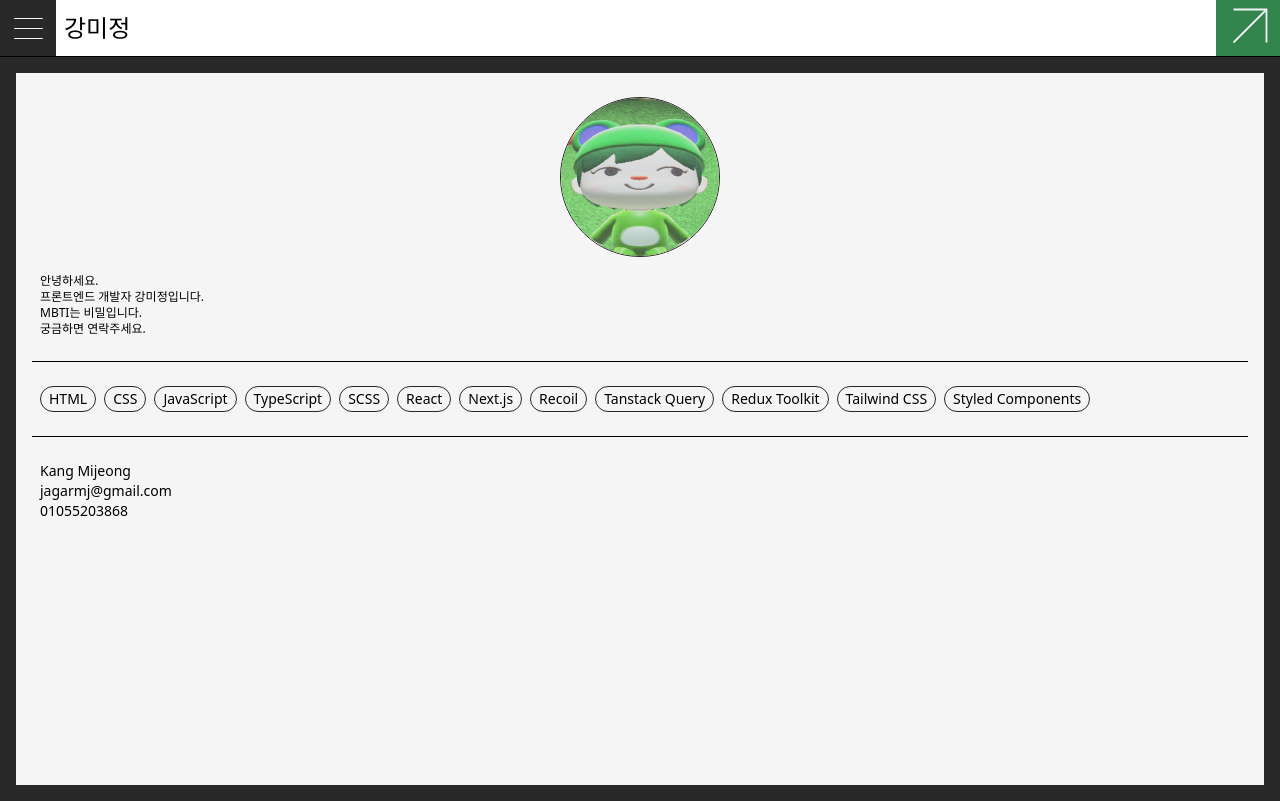
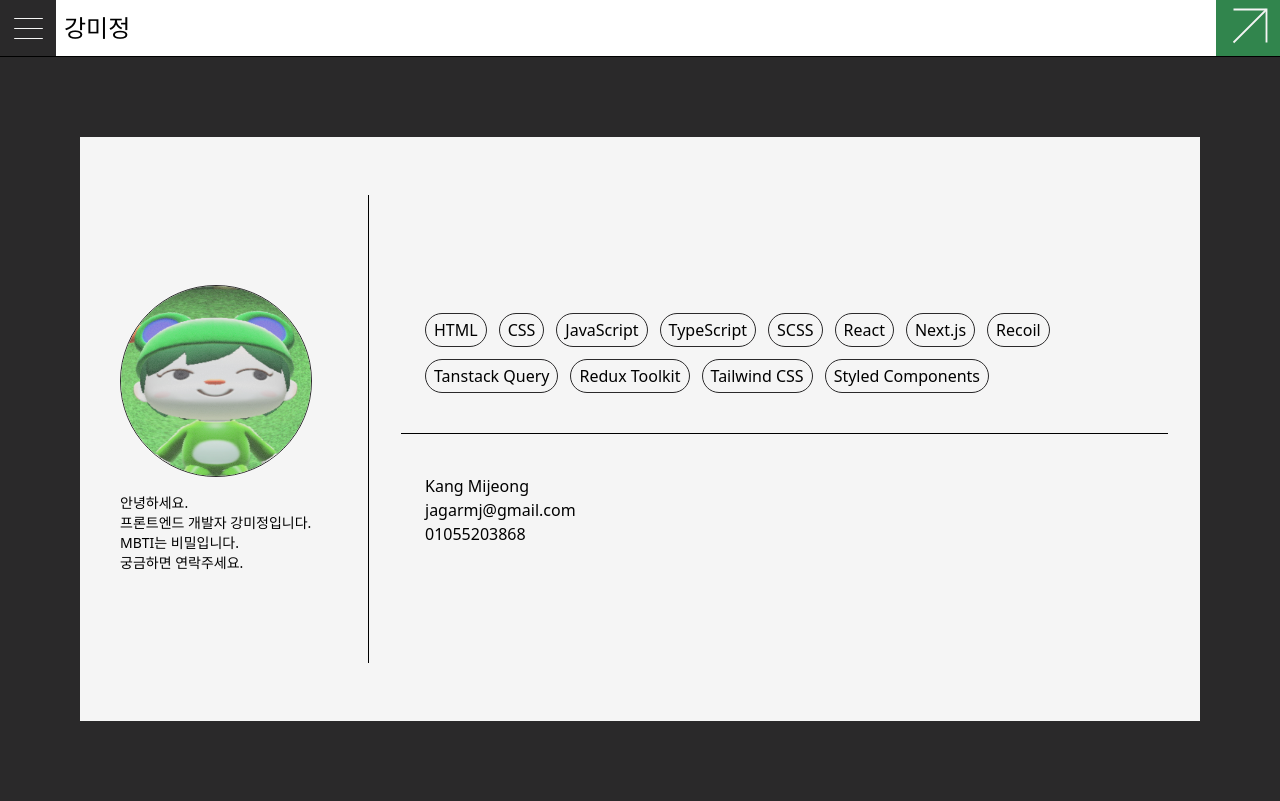
Before and after one commit to snakechickensoup/portfolio, a React (Vite) app: page /about in a window 1280 px wide. Built offline with nearby package versions, Linux system fonts and the light colour scheme.

Commit message:
add about page responsive style

```diff
--- a/src/pages/about/AboutPage.tsx
+++ b/src/pages/about/AboutPage.tsx
@@ -2,39 +2,41 @@ import { tags } from 'assets/options';
 
 const AboutPage = () => {
   return (
-    <main className='p-4 bg-default h-main'>
-      <article className='h-full bg-white'>
-        <section className='flex flex-col items-center justify-center p-6'>
-          <div className='w-32 h-32 overflow-hidden border rounded-full sm:w-40 sm:h-40 border-default'>
+    <main className='p-4 bg-default h-main sm:p-8 md:p-20'>
+      <article className='h-full bg-white md:flex md:items-center'>
+        <section className='flex flex-col items-center justify-center p-6 sm:p-10'>
+          <div className='w-32 h-32 overflow-hidden border rounded-full sm:w-40 sm:h-40 border-default md:w-48 md:h-48'>
             <img
               alt='user-avatar'
               src={'src/assets/images/avatar.png'}
               className='block object-cover w-full h-full '
             />
           </div>
-          <p className='w-full mt-4 text-xs'>
+          <p className='w-full mt-4 text-xs sm:text-sm'>
             안녕하세요. <br />
             프론트엔드 개발자 강미정입니다. <br />
             MBTI는 비밀입니다. <br />
             궁금하면 연락주세요.
           </p>
         </section>
-        <hr className='mx-4' />
-        <section className='p-6'>
-          <ul className='flex flex-wrap gap-2'>
+        <hr className='mx-4 md:border-l md:h-[80%] ' />
+        <div>
+          <section className='p-6 sm:p-10'>
+            <ul className='flex flex-wrap gap-2 sm:gap-3'>
               {tags.map((tag) => (
-              <li className='px-2 py-0.5 text-sm border rounded-full border-default'>
+                <li className='px-2 py-1 text-sm border rounded-full sm:text-base border-default'>
                   {tag}
                 </li>
               ))}
             </ul>
           </section>
-        <hr className='mx-4' />
-        <section className='p-6 text-sm'>
+          <hr className='mx-4 md:mr-8' />
+          <section className='p-6 text-sm sm:text-base sm:p-10'>
             <div>Kang Mijeong</div>
             <div>jagarmj@gmail.com</div>
             <div>01055203868</div>
           </section>
+        </div>
       </article>
     </main>
   );
```
Lines whose indentation alone changed are shown as unchanged.
